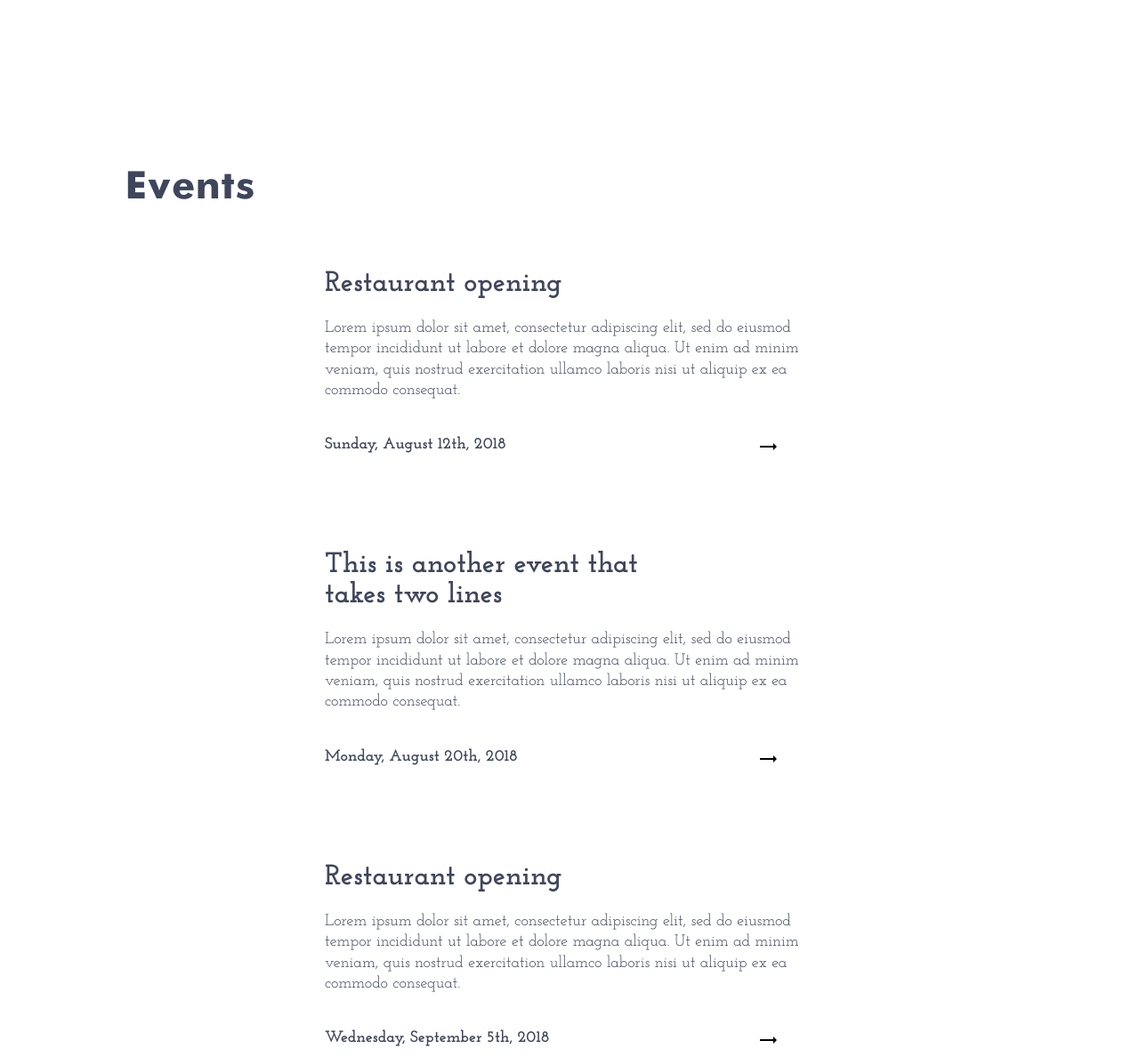
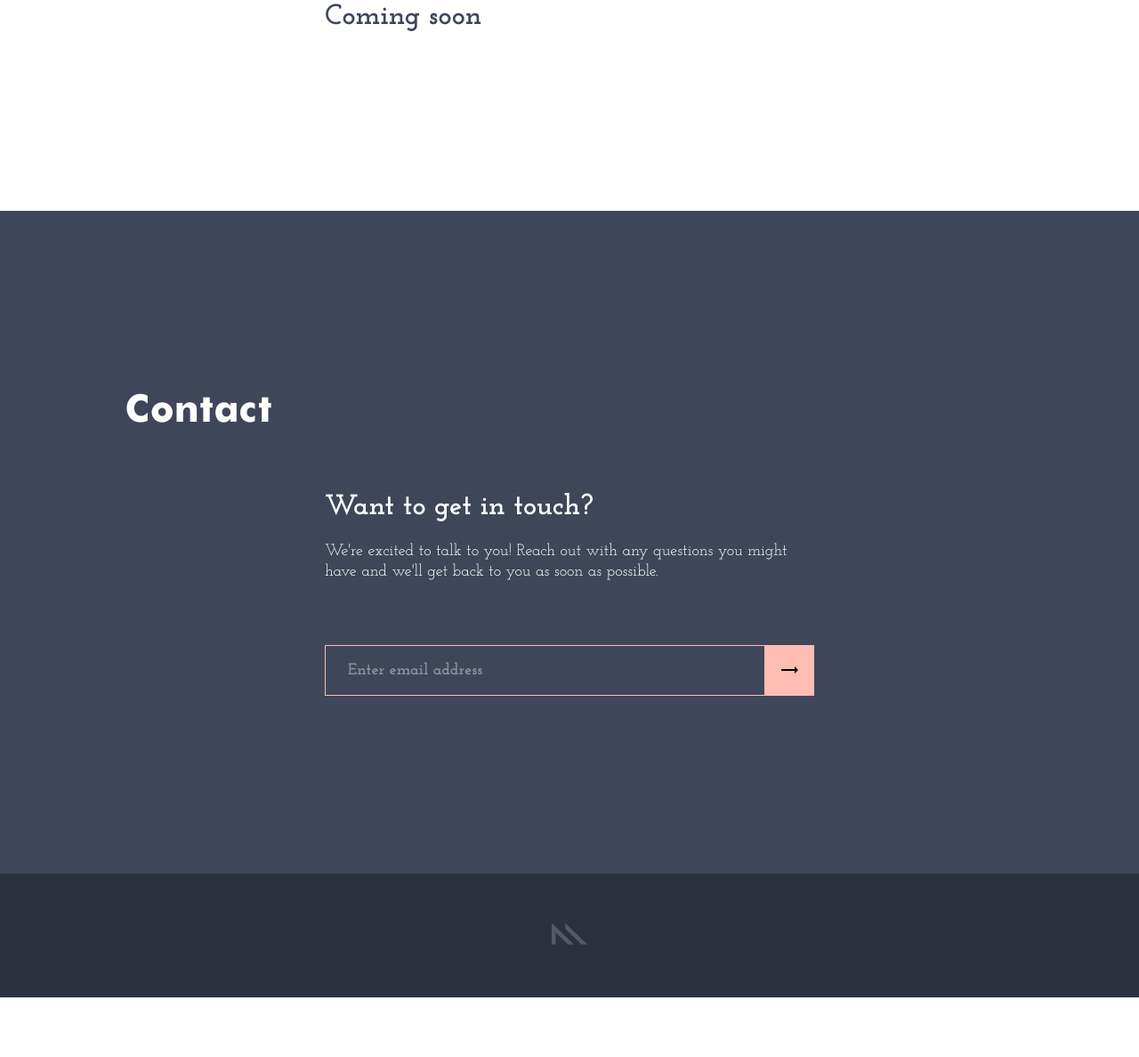
Before and after one commit to areknow/poppies-detroit-mini, a website: page _src/index.html in a window 1280 px wide. Shown: the part 910-2098 px from the top of the page at 89% size. After the commit the page ends 2031 px from the top, so only its background shows below. Drawn offline with nearby package versions, Linux system fonts and the light colour scheme; files that its build step writes are made by us from their sources; files whose address does not match are found by name.

Commit message:
added mailchimp form

```diff
--- a/_data/events.json
+++ b/_data/events.json
@@ -4,19 +4,22 @@
       "title": "Restaurant opening",
       "body": "Lorem ipsum dolor sit amet, consectetur adipiscing elit, sed do eiusmod tempor incididunt ut labore et dolore magna aliqua. Ut enim ad minim veniam, quis nostrud exercitation ullamco laboris nisi ut aliquip ex ea commodo consequat.",
       "date": 1534046400,
-      "link": "http://eventbrite.com/1"
+      "link": "http://eventbrite.com/1",
+      "visible": false
     },
     {
       "title": "This is another event that takes two lines",
       "body": "Lorem ipsum dolor sit amet, consectetur adipiscing elit, sed do eiusmod tempor incididunt ut labore et dolore magna aliqua. Ut enim ad minim veniam, quis nostrud exercitation ullamco laboris nisi ut aliquip ex ea commodo consequat.",
       "date": 1534737600,
-      "link": "http://eventbrite.com/2"
+      "link": "http://eventbrite.com/2",
+      "visible": false
     },
     {
       "title": "Restaurant opening",
       "body": "Lorem ipsum dolor sit amet, consectetur adipiscing elit, sed do eiusmod tempor incididunt ut labore et dolore magna aliqua. Ut enim ad minim veniam, quis nostrud exercitation ullamco laboris nisi ut aliquip ex ea commodo consequat.",
       "date": 1536120000,
-      "link": "http://eventbrite.com/3"
+      "link": "http://eventbrite.com/3",
+      "visible": false
     }
   ]
 }
--- a/_js/common.js
+++ b/_js/common.js
@@ -37,8 +37,7 @@
   function renderEvents(params) {
     $.getJSON('assets/data/events.json', function(data) {
       $.each(data.events, function(key, value) {
-        console.log(value);
-
+        if (value.visible === true) {
           $('#events-list').append(
             $('<div>', {class: 'item'}).append(
               $('<h2>').append(
@@ -53,6 +52,7 @@
               )
             )
           )
+        }
       });
     });
   }
--- a/_sass/site/_home.scss
+++ b/_sass/site/_home.scss
@@ -42,10 +42,32 @@ section {
       }
       .email {
         margin-top: 70px;
-          border: solid 0.5px #ffbcb3;
+        border: solid 0.5px #ffbcb3;
+        position: relative;
+        .submit-wrapper {
           position: relative;
-        // background: red;
-        input {
+          background: red;
+          position: absolute;
+          right: 0;
+          top: 0;
+          width: 55px;
+          height: 55px;
+          img {
+            pointer-events: none;
+          }
+          input.submit {
+            width: 55px;
+            height: 55px;
+            background: #ffbcb3;
+            border: 0;
+            cursor: pointer;
+            transition: all .2s ease-out;
+            &:hover {
+              background: #e7aba2;
+            }
+          }
+        }
+        input.textbox {
           font-family: 'Josefin Slab', serif;
           background: transparent;
           width: 100%;
@@ -54,24 +76,14 @@ section {
           color: #ffffff;
           padding: 14px 25px;
           outline: none;
+          border: 0;
+          height: 55px;
         }
         ::-webkit-input-placeholder { color: #8E929D; }
         ::-moz-placeholder { color: #8E929D; }
         :-ms-input-placeholder { color: #8E929D; }
         :-moz-placeholder { color: #8E929D; }
-        .submit {
-          width: 48px;
-          height: 55px;
-          background: #ffbcb3;
-          position: absolute;
-          right: 0;
-          top: 0;
-          cursor: pointer;
-          transition: all .2s ease-out;
-          &:hover {
-            background: #e7aba2;
-          }
-        }
+
       }
     }
   }
@@ -81,7 +93,7 @@ section {
 
 
 #hero {
-  height: 800px;
+  height: 500px;
   background: #F5BEB5;
   position: relative;
   display: flex;
@@ -91,6 +103,7 @@ section {
     text-align: center;
     position: relative;
     display: inline-block;
+    top: -20px;
     .tag {
       font-size: 26px;
       font-weight: 600;
@@ -102,6 +115,9 @@ section {
 
 #events {
   background: #fff;
+  p {
+    font-size: 20px;
+  }
 }
 
 #contact {
--- a/_src/index.html
+++ b/_src/index.html
@@ -3,7 +3,7 @@
   {{> head title="Poppies Detroit"}}
   <body>
 
-    {{> page-loader}}
+    <!-- {{> page-loader}} -->
     {{> nav}}
 
     <div id="hero">
@@ -18,38 +18,9 @@
         <h1>Events</h1>
         <div id="events-list" class="inner-column">
 
-          <!-- <div class="item">
-            <h2>Restaurant opening</h2>
-            <p>Lorem ipsum dolor sit amet, consectetur adipiscing elit, sed do eiusmod tempor incididunt ut labore et dolore magna aliqua. Ut enim ad minim veniam, quis nostrud exercitation ullamco laboris nisi ut aliquip ex ea commodo consequat. </p>
-            <div class="meta">
-              <div class="date inline">August 12 2018</div>
-              <a class="arrow inline">
-                <img src="/assets/images/arrow-right.svg">
-              </a>
-            </div>
+          <div class="item">
+            <h2>Coming soon</h2>
           </div>
-
-          <div class="item">
-            <h2>This is another event that takes two lines </h2>
-            <p>Lorem ipsum dolor sit amet, consectetur adipiscing elit, sed do eiusmod tempor incididunt ut labore et dolore magna aliqua. Ut enim ad minim veniam, quis nostrud exercitation ullamco laboris nisi ut aliquip ex ea commodo consequat. </p>
-            <div class="meta">
-              <div class="date inline">August 12 2018</div>
-              <a class="arrow inline">
-                <img src="/assets/images/arrow-right.svg">
-              </a>
-            </div>
-          </div>
-
-          <div class="item">
-            <h2>Restaurant opening</h2>
-            <p>Lorem ipsum dolor sit amet, consectetur adipiscing elit, sed do eiusmod tempor incididunt ut labore et dolore magna aliqua. Ut enim ad minim veniam, quis nostrud exercitation ullamco laboris nisi ut aliquip ex ea commodo consequat. </p>
-            <div class="meta">
-              <div class="date inline">August 12 2018</div>
-              <a class="arrow inline">
-                <img src="/assets/images/arrow-right.svg">
-              </a>
-            </div>
-          </div> -->
 
         </div>
       </div>
@@ -62,12 +33,13 @@
           <div class="item">
             <h2>Want to get in touch?</h2>
             <p>We're excited to talk to you! Reach out with any questions you might have and we'll get back to you as soon as possible.</p>
-            <div class="email">
-              <input type="email" placeholder="Enter email address">
-              <div class="submit">
+            <form class="email" action="https://poppiesdetroit.us18.list-manage.com/subscribe/post?u=3669564b2290364d278aa5174&amp;id=a3bb9ba3ac" method="post">
+              <input class="textbox" name="EMAIL" type="email" placeholder="Enter email address" required>
+              <div class="submit-wrapper">
                 <img class="abs-center" src="/assets/images/arrow-right.svg">
+                <input type="submit" class="submit" value="">
               </div>
-            </div>
+            </form>
           </div>
         </div>
       </div>
```
Lines whose indentation alone changed are shown as unchanged.
